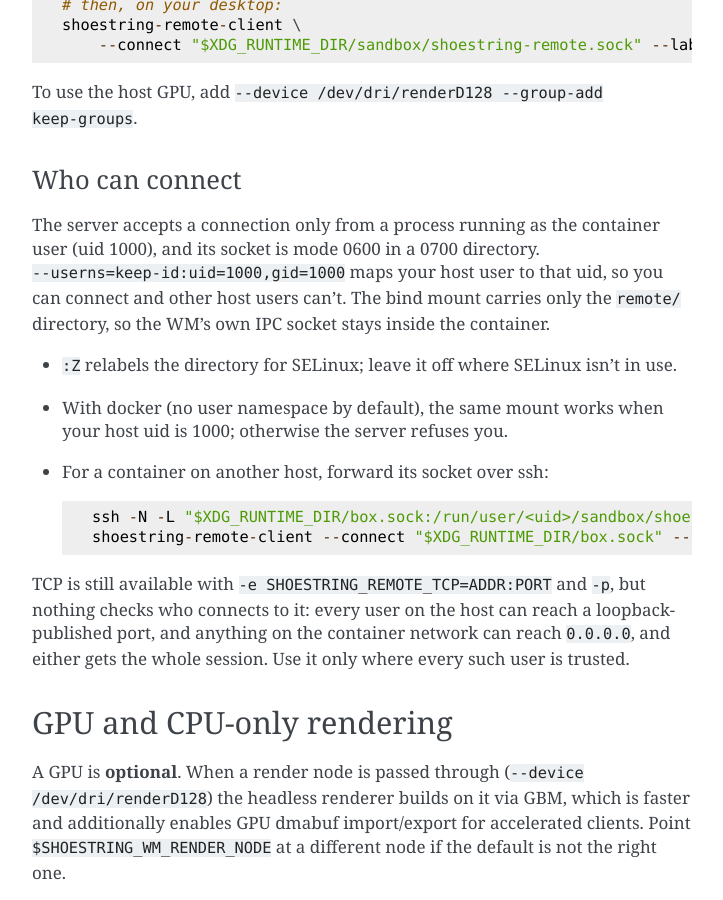
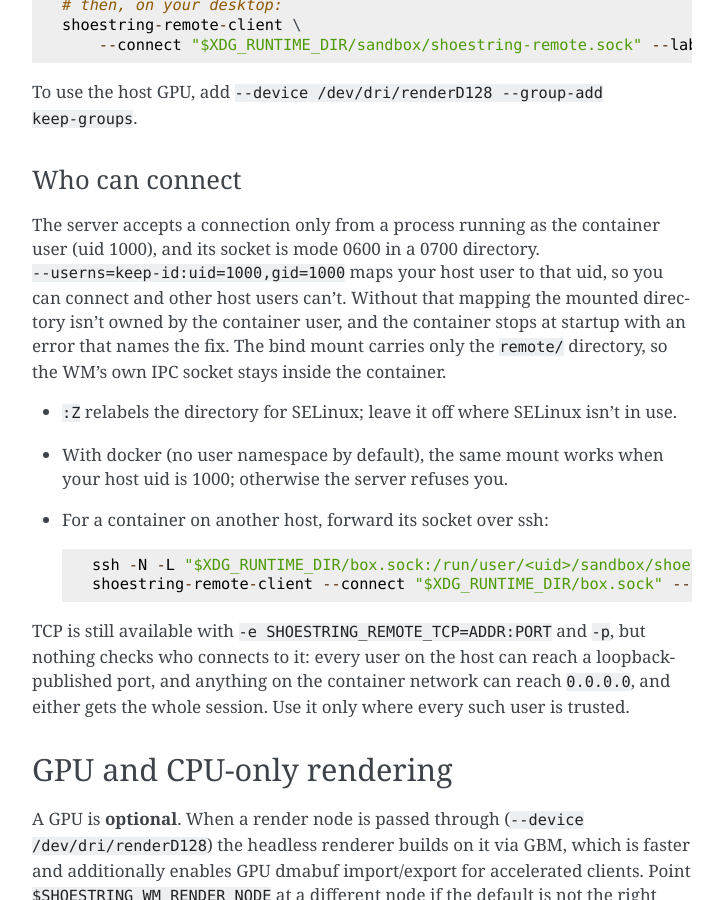
Before and after one commit to szarta/shoestring-wm, a Sphinx documentation site: the page built from docs/containers.rst, in a window 1280 px wide and 900 px high, scrolled down 2078 px. Shown: the whole window, without its empty margins (388-1111 px from the left). Built offline with Sphinx 7.4.7, drawn with Linux system fonts in a browser that asks for light colours.

Commit message:
docker: say how to fix an unmapped socket dir instead of failing on chmod (shoestring-wm 42)
Under rootless podman without --userns=keep-id the bind-mounted remote
directory isn't owned by the container user, so the entrypoint's chmod
failed under set -eu and the container exited with only "chmod: ...
Operation not permitted". Check ownership first and exit with an error
that names the user mismatch and the podman/docker fix. Found by the
container access-control run on a podman node.

Signed-off-by: Brandon Arrendondo <brandon.arrendondo@bissell.com>

```diff
--- a/docs/containers.rst
+++ b/docs/containers.rst
@@ -102,7 +102,9 @@ Who can connect
 The server accepts a connection only from a process running as the container
 user (uid 1000), and its socket is mode 0600 in a 0700 directory.
 ``--userns=keep-id:uid=1000,gid=1000`` maps your host user to that uid, so you
-can connect and other host users can't. The bind mount carries only the
+can connect and other host users can't. Without that mapping the mounted
+directory isn't owned by the container user, and the container stops at
+startup with an error that names the fix. The bind mount carries only the
 ``remote/`` directory, so the WM's own IPC socket stays inside the container.
 
 - ``:Z`` relabels the directory for SELinux; leave it off where SELinux isn't
```
Also changed, not shown: 1 other file.
